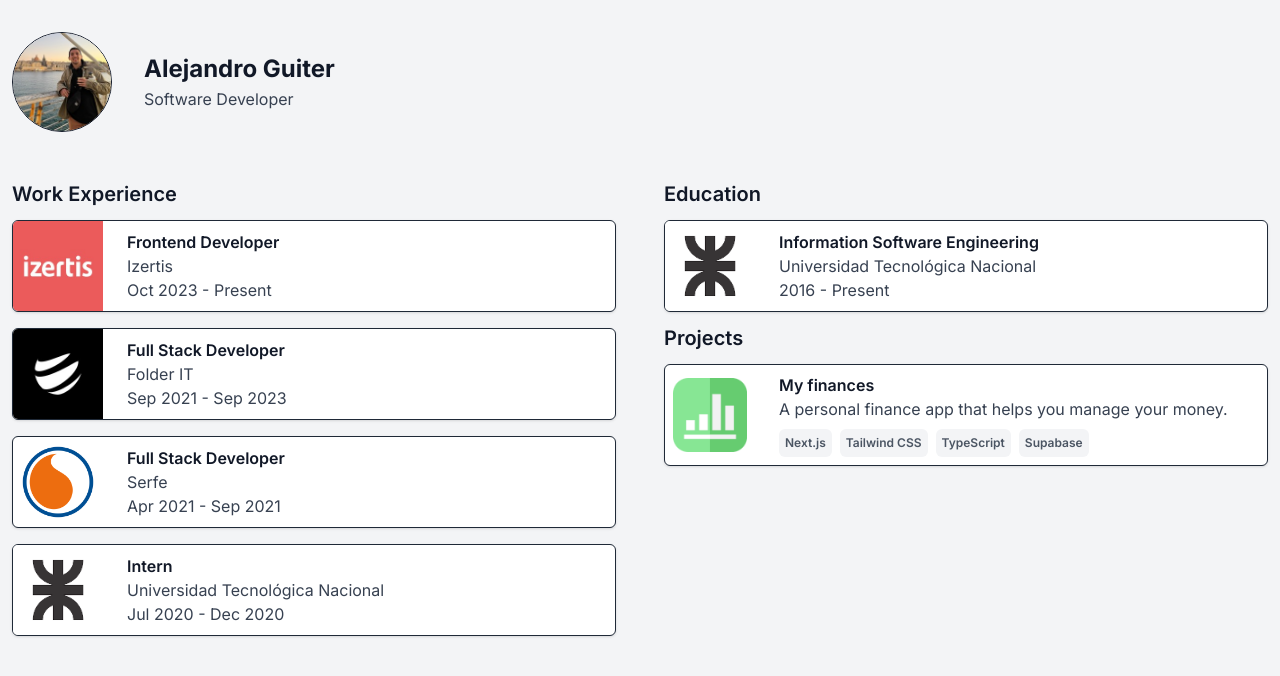
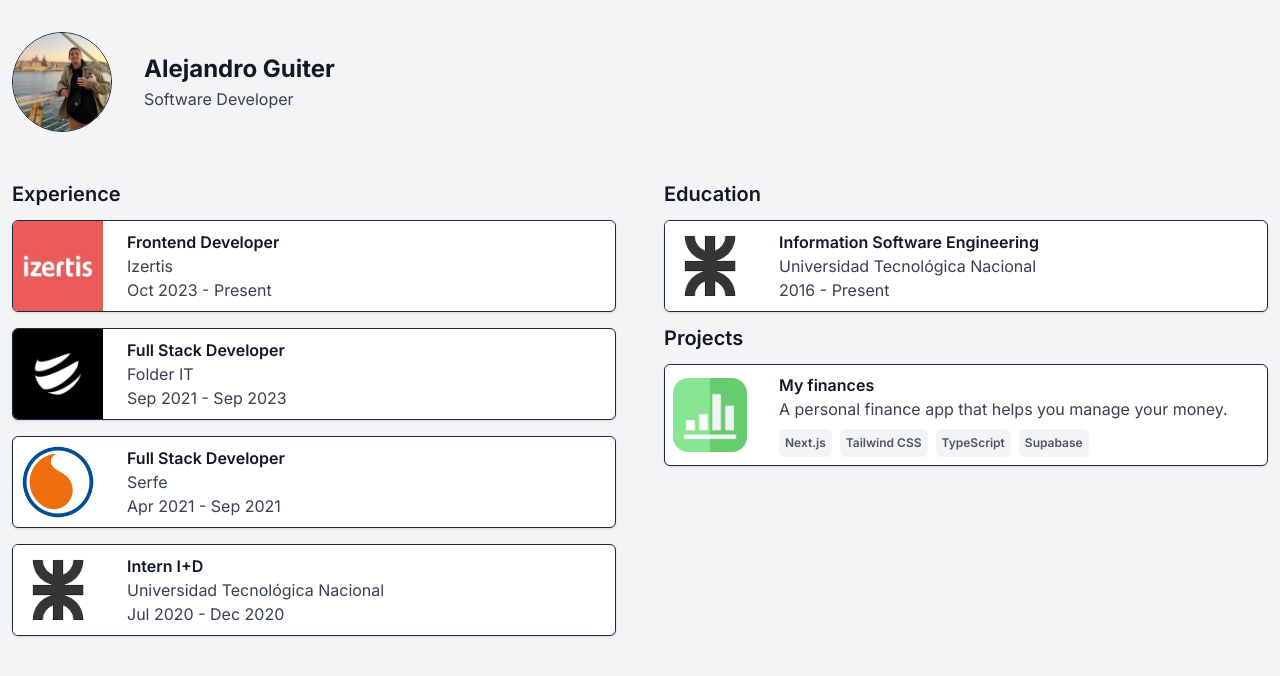
Before and after one commit to aleguiter09/portfolio, a Next.js app: page / in a window 1280 px wide. Shown: the top 676 px of the page. Built offline with nearby package versions, Linux system fonts and the light colour scheme.

Commit message:
Update experience position and heading in Experience component

```diff
--- a/src/app/components/Experience.tsx
+++ b/src/app/components/Experience.tsx
@@ -6,7 +6,7 @@ import { experiences } from "@/constants/experience";
 export default function Experience() {
   return (
     <div className="pt-12 w-full">
-      <h3 className="text-xl font-semibold">Work Experience</h3>
+      <h3 className="text-xl font-semibold">Experience</h3>
       <div className="flex flex-col gap-4 mt-3">
         {experiences.map((experience) => {
           return (
--- a/src/constants/experience.ts
+++ b/src/constants/experience.ts
@@ -27,7 +27,7 @@ export const experiences = [
     id: 4,
     src: "/images/utn.png",
     alt: "utn-logo",
-    position: "Intern",
+    position: "Intern I+D",
     company: "Universidad Tecnológica Nacional",
     date: "Jul 2020 - Dec 2020",
   },
```
Also changed, not shown: 1 other file (tests, documents, lock files or other folders).
